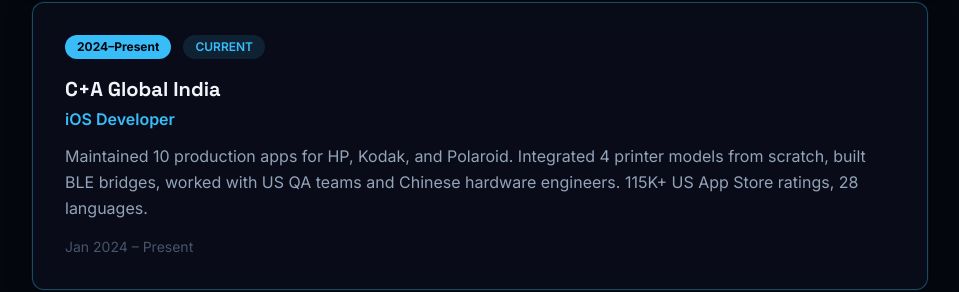
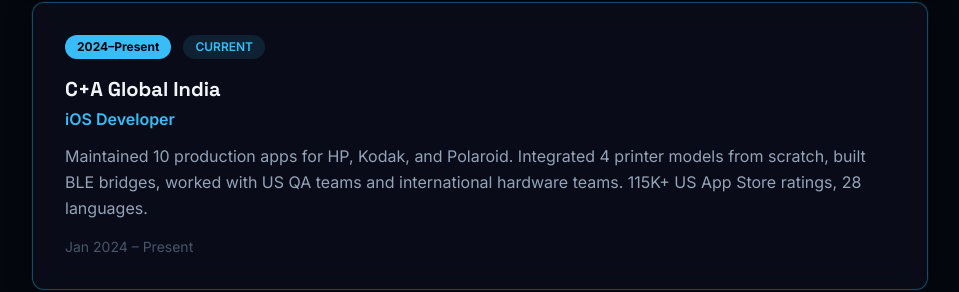
Before and after one commit to ShobhitB2002/shobhit-portfolio, a Next.js app: page / in a window 1280 px wide. Shown: the part 6131-6423 px from the top of the page, without its empty margins (160-1119 px from the left). Built offline with nearby package versions, Linux system fonts and the light colour scheme.

Commit message:
Reword hardware team mention

```diff
--- a/src/components/Timeline.js
+++ b/src/components/Timeline.js
@@ -20,7 +20,7 @@ export default function Timeline() {
       year: "2024–Present",
       title: "C+A Global India",
       role: "iOS Developer",
-      description: "Maintained 10 production apps for HP, Kodak, and Polaroid. Integrated 4 printer models from scratch, built BLE bridges, worked with US QA teams and Chinese hardware engineers. 115K+ US App Store ratings, 28 languages.",
+      description: "Maintained 10 production apps for HP, Kodak, and Polaroid. Integrated 4 printer models from scratch, built BLE bridges, worked with US QA teams and international hardware teams. 115K+ US App Store ratings, 28 languages.",
       duration: "Jan 2024 – Present",
       current: true
     }
```
